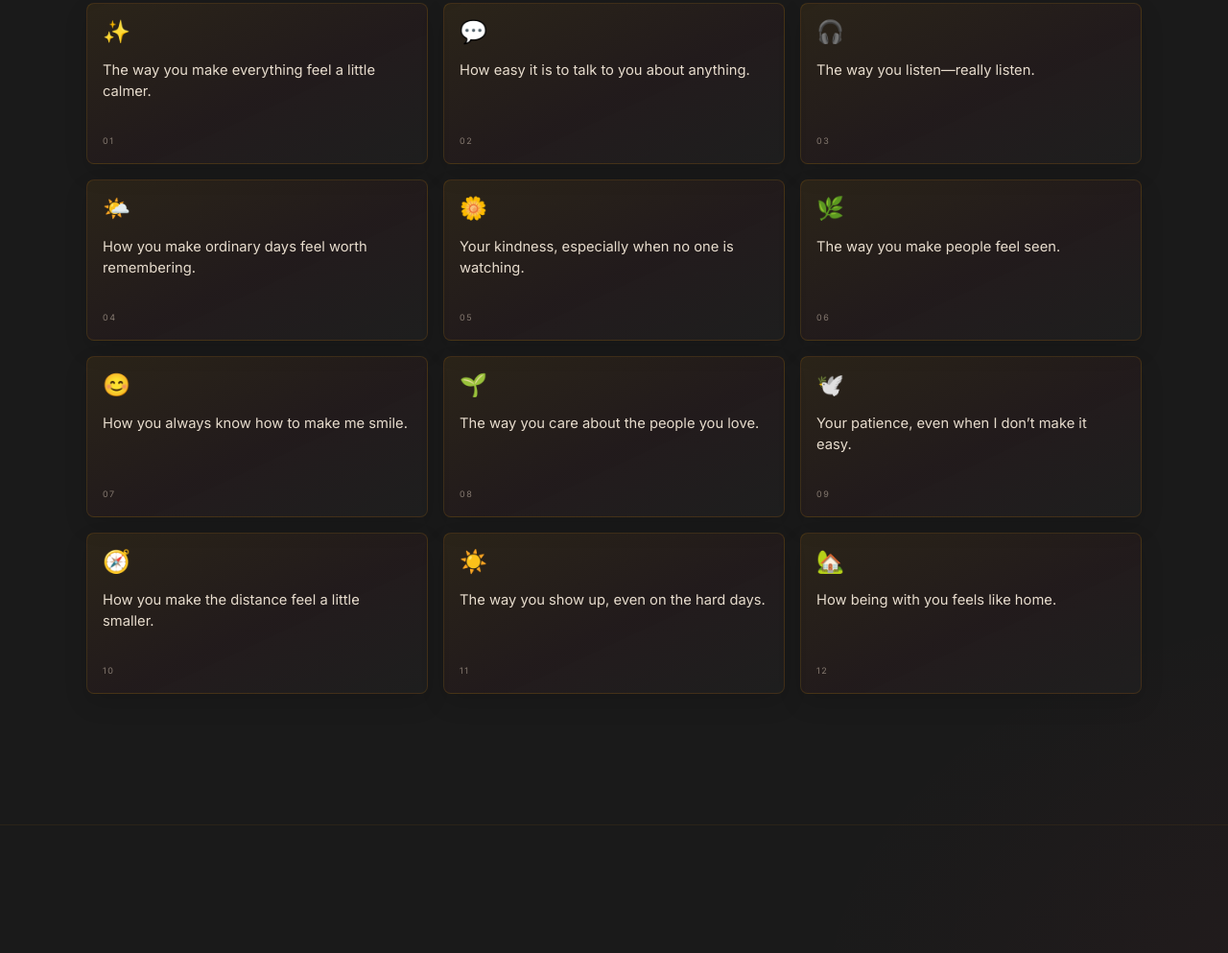
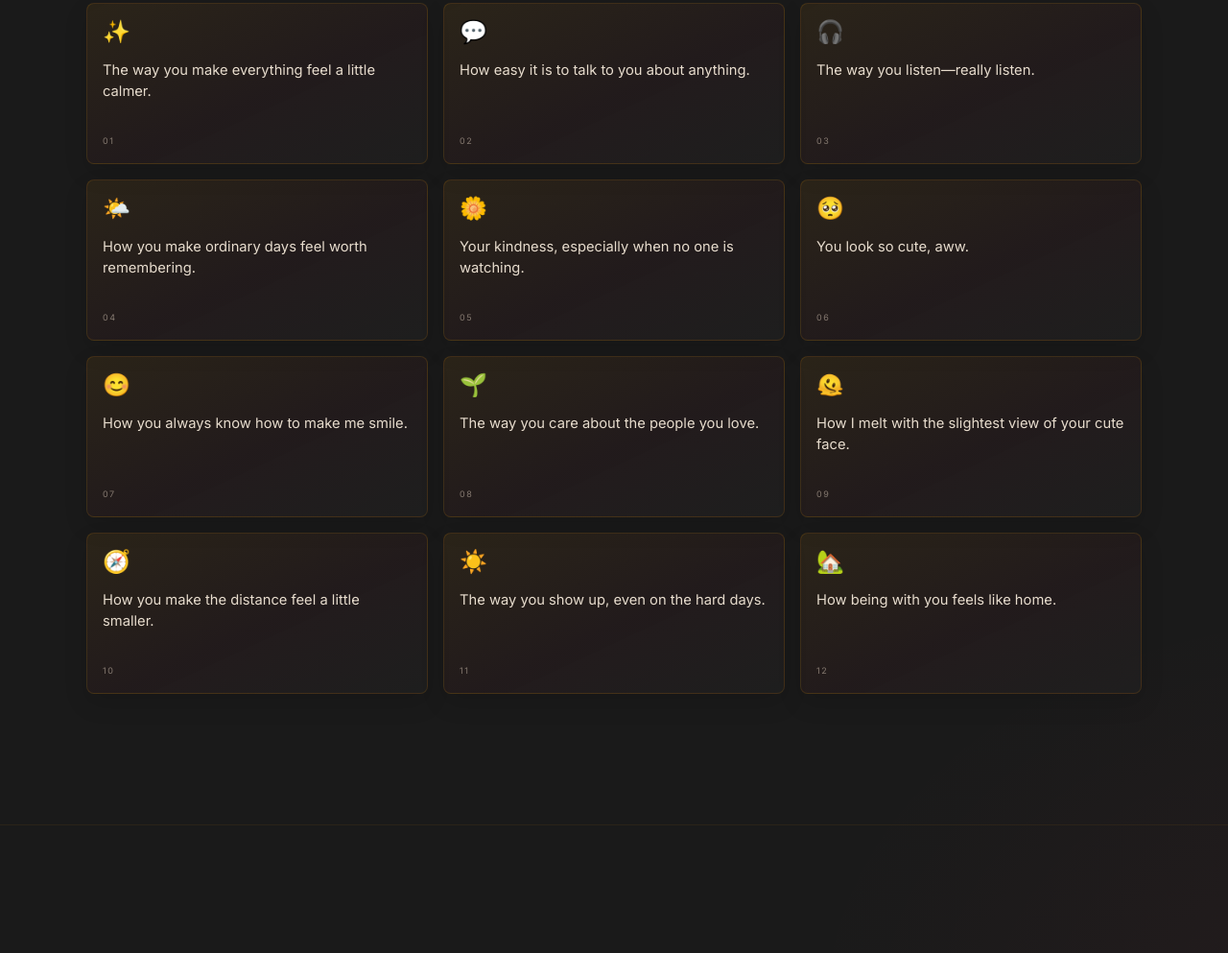
Before and after one commit to Ripecoder/for-swati, a plain HTML site: page index.html in a window 1280 px wide. Shown: the part 1920-2913 px from the top of the page at 96% size. Drawn offline with nearby package versions, Linux system fonts and the light colour scheme; a web font is replaced by a local one.

Commit message:
Tweak two reasons

```diff
--- a/index.html
+++ b/index.html
@@ -1117,8 +1117,8 @@ h2 {
           <span class="reason-index">05</span>
         </button>
         <button class="reason-card reveal" type="button" aria-pressed="false" style="--delay: 0.17s">
-          <span class="reason-emoji" aria-hidden="true">🌿</span>
-          <span class="reason-text">The way you make people feel seen.</span>
+          <span class="reason-emoji" aria-hidden="true">🥺</span>
+          <span class="reason-text">You look so cute, aww.</span>
           <span class="reason-index">06</span>
         </button>
         <button class="reason-card reveal" type="button" aria-pressed="false" style="--delay: 0.2s">
@@ -1132,8 +1132,8 @@ h2 {
           <span class="reason-index">08</span>
         </button>
         <button class="reason-card reveal" type="button" aria-pressed="false" style="--delay: 0.26s">
-          <span class="reason-emoji" aria-hidden="true">🕊️</span>
-          <span class="reason-text">Your patience, even when I don’t make it easy.</span>
+          <span class="reason-emoji" aria-hidden="true">🫠</span>
+          <span class="reason-text">How I melt with the slightest view of your cute face.</span>
           <span class="reason-index">09</span>
         </button>
         <button class="reason-card reveal" type="button" aria-pressed="false" style="--delay: 0.29s">
```
